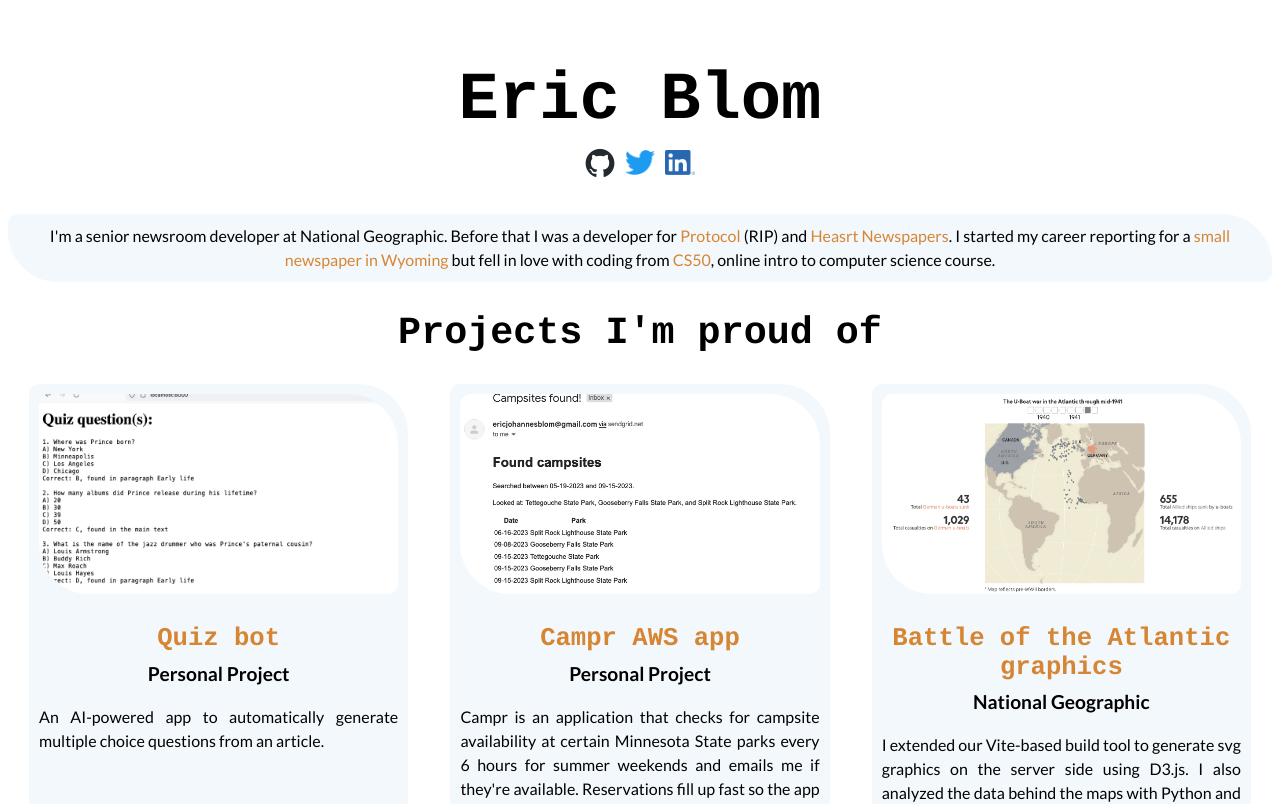
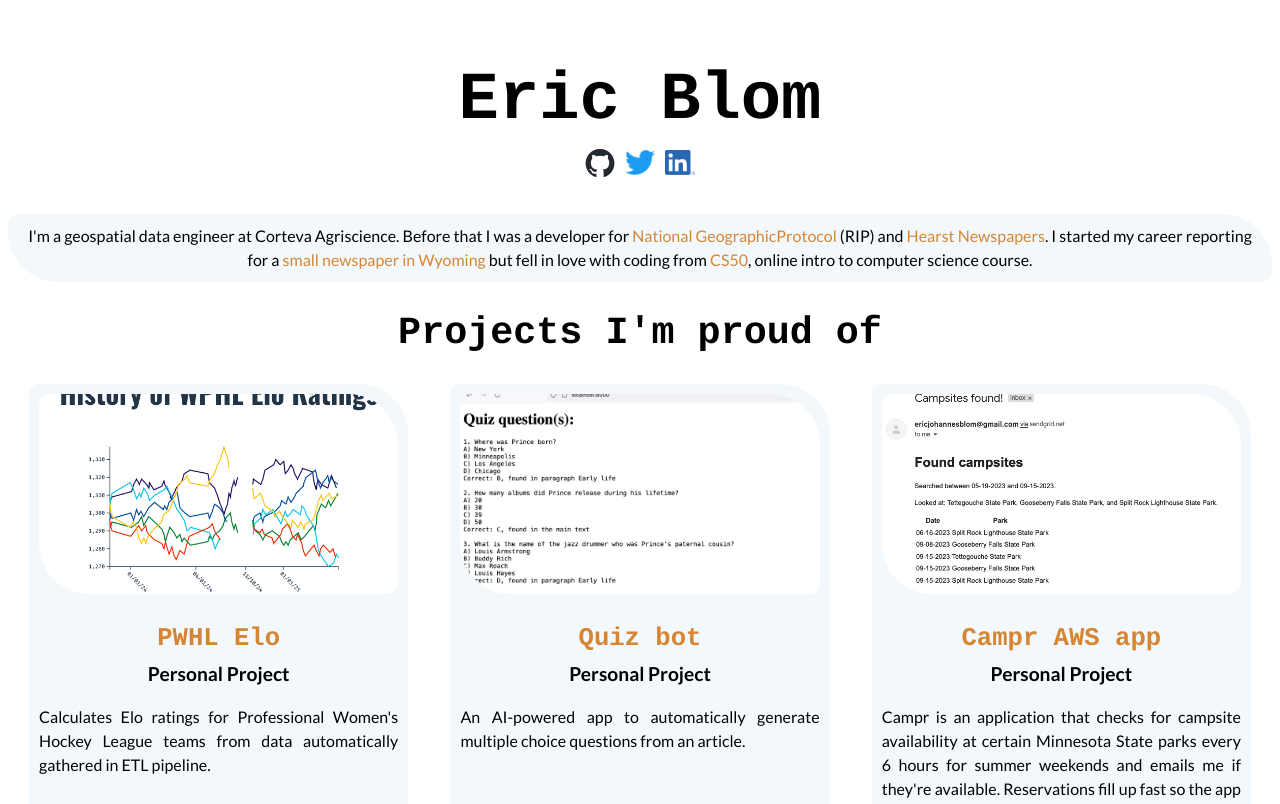
Before and after one commit to ericjohannes/vite-portfolio, a React (Vite) app: page / in a window 1280 px wide. Shown: the top 804 px of the page. Built offline with nearby package versions, Linux system fonts and the light colour scheme; a web font is replaced by a local one.

Commit message:
adds pwhl elo

```diff
--- a/src/App.jsx
+++ b/src/App.jsx
@@ -40,7 +40,7 @@
 
         </div>
       </section>
-      <p className='intro'>I'm a senior newsroom developer at National Geographic. Before that I  was a developer for <a href="https://protocol.com" target="_blank">Protocol</a> (RIP) and <a href="https://www.sfchronicle.com/" target="_blank">Heasrt Newspapers</a>. I started my career reporting for a <a href="https://rivertonranger.com/" target="_blank">small newspaper in Wyoming</a> but fell in love with coding from <a href="https://pll.harvard.edu/course/cs50-introduction-computer-science" target="_blank">CS50</a>, online intro to computer science course.</p>
+      <p className='intro'>I'm a geospatial data engineer at Corteva Agriscience.  Before that I  was a developer for <a href="https://www.nationalgeographic.com/" target="_blank">National Geographic</a><a href="https://protocol.com" target="_blank">Protocol</a> (RIP) and <a href="https://www.sfchronicle.com/" target="_blank">Hearst Newspapers</a>. I started my career reporting for a <a href="https://rivertonranger.com/" target="_blank">small newspaper in Wyoming</a> but fell in love with coding from <a href="https://pll.harvard.edu/course/cs50-introduction-computer-science" target="_blank">CS50</a>, online intro to computer science course.</p>
       <h2 className='subhead'>Projects I'm proud of</h2>
       {/* <p className='disclaimer'>I sought to have the link to work around paywalls but some workarounds might stop working. Also, most of the code is proprietary so I'm showing what I can.</p> */}
       <section className="top-projects">
--- a/src/data/links.json
+++ b/src/data/links.json
@@ -1,4 +1,14 @@
 [
+    {
+        "link": "https://ericjohannes.github.io/pwhl-elo/",
+        "name": "PWHL Elo",
+        "about": "Calculates Elo ratings for Professional Women's Hockey League teams from data automatically gathered in ETL pipeline.",
+        "org": "Personal Project",
+        "priority": 0,
+        "photo": "elo_chart.png",
+        "alt": "A screenshot of a chart of Elo ratings.",
+        "position": "left"
+    },
     {
         "link": "https://github.com/ericjohannes/quizbot",
         "name": "Quiz bot",
```
Also changed, not shown: public/elo_chart.png (added).
